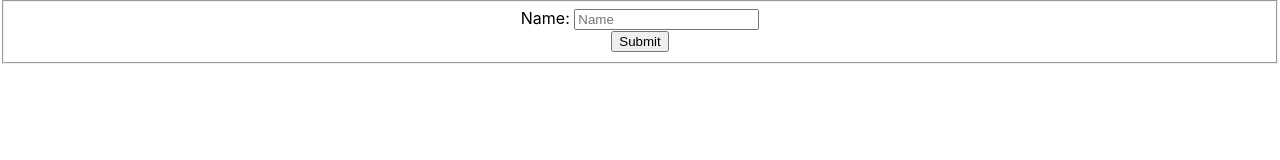
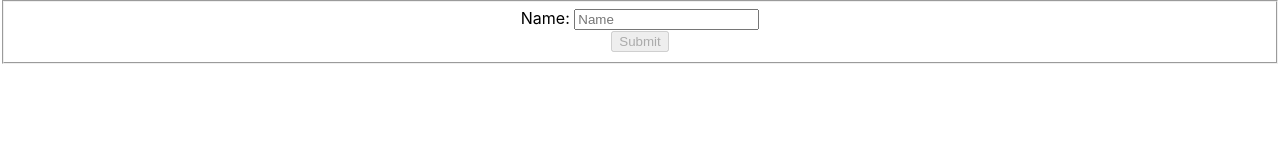
Before and after one commit to cmthecoder/basic-to-advance, a React (Create React App) app: page / in a window 1280 px wide. Shown: the top 160 px of the page. Built offline with nearby package versions, Linux system fonts and the light colour scheme.

Commit message:
disable the button while  there is no text in the input

```diff
--- a/src/App.js
+++ b/src/App.js
@@ -12,6 +12,7 @@ function App() {
 
   const handleSubmit = (e) => {
     e.preventDefault()
+    setName('')
     console.log('form submitted')
   }
 
@@ -20,15 +21,16 @@ return (
       <form onSubmit={handleSubmit}>
         <fieldset>
           <div className="Field">
-            <label>Name: </label>
+            <label htmlFor='name'>Name: </label>
             <input
+              id='name'
               type="text"
               placeholder='Name'
               name='name'
               value={name}
               onChange={handleChange}/>
           </div>
-          <button type='submit'>Submit</button>
+          <button disabled={!name} type='submit'>Submit</button>
         </fieldset>
       </form>
     </div>
```
